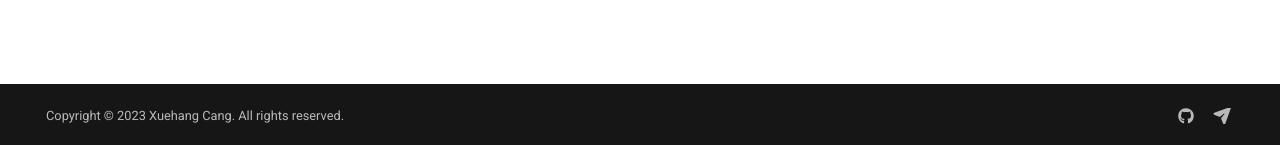
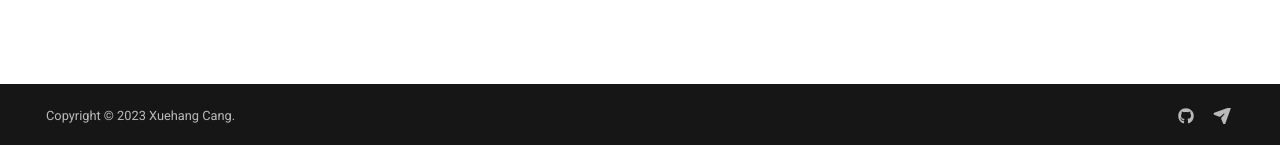
Before and after one commit to xuehangcang/xuehangcang.github.io, an MkDocs documentation site: the page built from docs/index.md, in a window 1280 px wide. Shown: the part 752-897 px from the top of the page. Built offline with MkDocs 1.6.1 and Material for MkDocs 9.7.7, drawn with Linux system fonts in a browser that asks for light colours; comment, search, counter and statistics services are not loaded.

Commit message:
update:mkdocs.yml

```diff
--- a/mkdocs.yml
+++ b/mkdocs.yml
@@ -45,7 +45,7 @@ extra:
       link: https://github.com/xuehangcang
     - icon: fontawesome/solid/paper-plane
       link: mailto:xuehangcang@outlook.com
-copyright: Copyright &copy; 2023 Xuehang Cang. All rights reserved.
+copyright: Copyright &copy; 2023 Xuehang Cang.
 repo_url: https://github.com/xuehangcang/xuehangcang.github.io
 repo_name: xuehangcang/xuehangcang.github.io
 nav:
```
